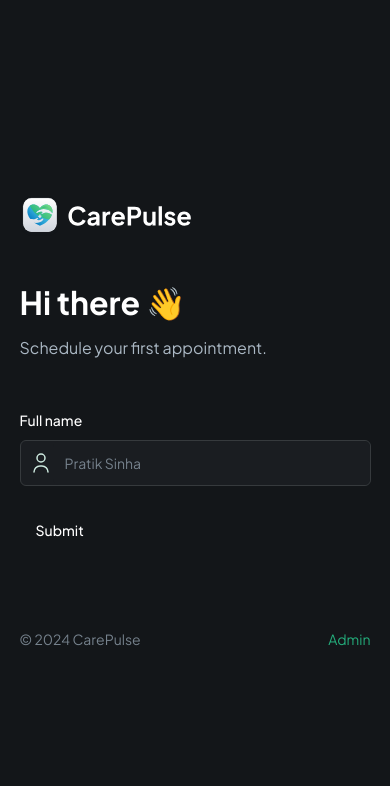
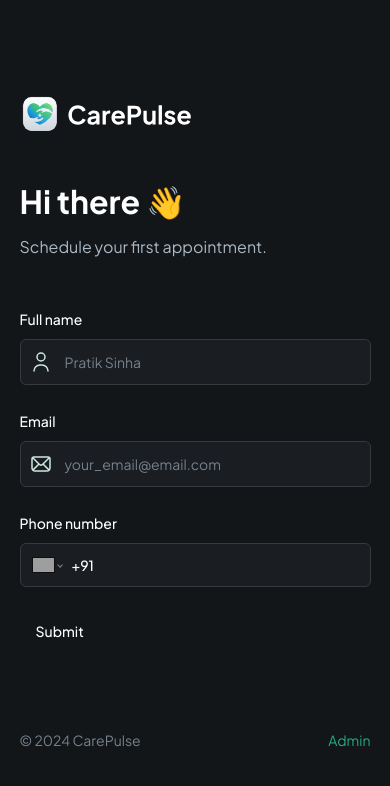
Before and after one commit to pks2906/CarePulse, a Next.js app: page / in a window 390 px wide. Shown: the top 786 px of the page. Built offline with nearby package versions, Linux system fonts and the light colour scheme; grey boxes are pictures that could not be loaded.

Commit message:
added phone directory and email in form

```diff
--- a/components/CustomFromField.tsx
+++ b/components/CustomFromField.tsx
@@ -11,6 +11,9 @@ import {
 import { Control } from "react-hook-form"
 import { FormFieldType } from "./forms/Patientform"
 import Image from "next/image"
+import 'react-phone-number-input/style.css'
+import PhoneInput from 'react-phone-number-input'
+import { E164Number } from 'libphonenumber-js'
 
   interface CustomProps {
 
@@ -55,6 +58,23 @@ import Image from "next/image"
 
                 </div>
             )
+        case FormFieldType.PHONE_INPUT:
+          return (
+            <FormControl>
+              <PhoneInput
+                defaultCountry="IN"
+                placeholder = {placeholder}
+                international
+                withCountryCallingCode
+                value={field.value as E164Number | undefined}
+                onChange={field.onChange}
+                className="input-phone"
+
+
+              />
+
+            </FormControl>
+          )
 
         default:
           break;
--- a/components/forms/Patientform.tsx
+++ b/components/forms/Patientform.tsx
@@ -56,6 +56,27 @@ const Patientform  = () => {
           iconSrc="/assets/icons/user.svg"
           iconAlt="user"
         />
+        <CustomFromField
+          fieldType={FormFieldType.INPUT}
+
+          control={form.control}
+
+          name="email"
+          label="Email"
+          placeholder="your_email@email.com"
+          iconSrc="/assets/icons/email.svg"
+          iconAlt="email"
+        />
+        <CustomFromField
+          fieldType={FormFieldType.PHONE_INPUT}
+
+          control={form.control}
+
+          name="phone"
+          label="Phone number"
+          placeholder="(+91) 1234567890"
+
+        />
 
         <Button type="submit">Submit</Button>
       </form>
--- a/package.json
+++ b/package.json
@@ -14,12 +14,14 @@
     "@radix-ui/react-slot": "^1.1.0",
     "class-variance-authority": "^0.7.0",
     "clsx": "^2.1.1",
+    "libphonenumber-js": "^1.11.7",
     "lucide-react": "^0.427.0",
     "next": "14.2.5",
     "next-themes": "^0.3.0",
     "react": "^18",
     "react-dom": "^18",
     "react-hook-form": "^7.52.2",
+    "react-phone-number-input": "^3.4.5",
     "tailwind-merge": "^2.5.1",
     "tailwindcss-animate": "^1.0.7",
     "zod": "^3.23.8"
```
Also changed, not shown: 1 other file (tests, documents, lock files or other folders).
